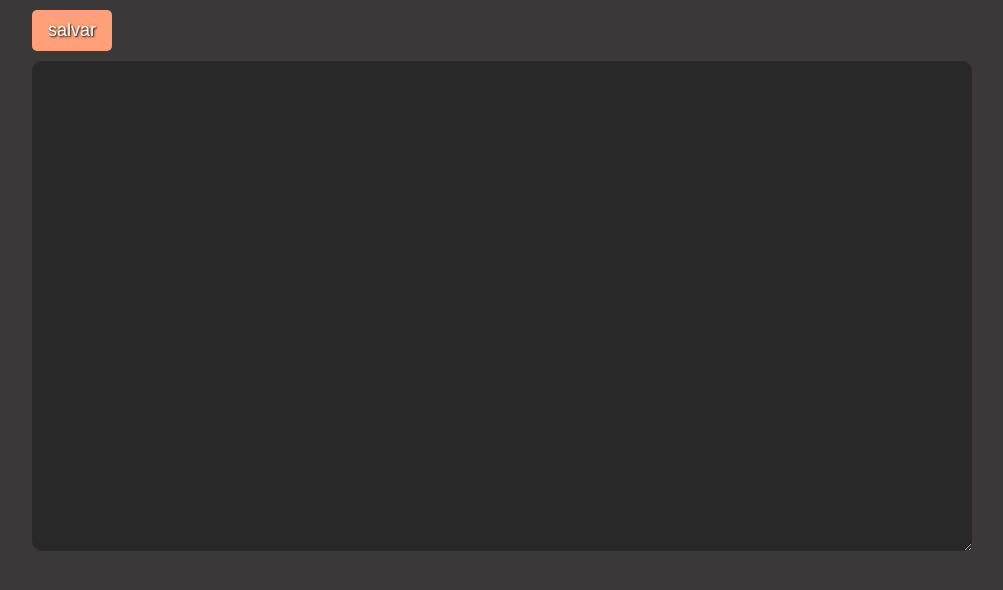
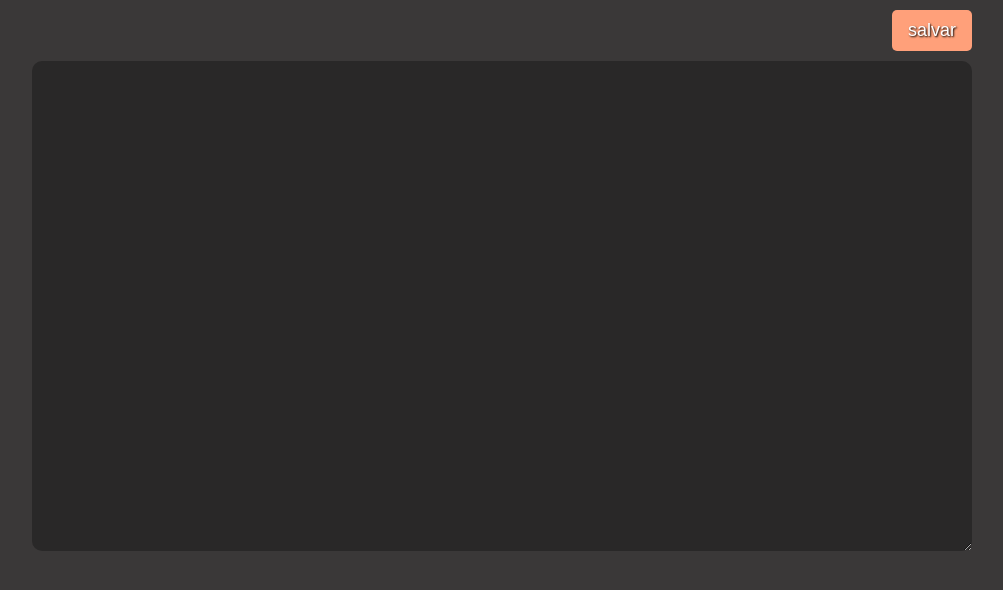
Before and after one commit to alves-victor/text-writer, a Next.js app: page /writing in a window 1280 px wide. Shown: the top 590 px of the page, without its empty margins (138-1141 px from the left). Built offline with nearby package versions, Linux system fonts and the light colour scheme.

Commit message:
ajuste de padding das sections

```diff
--- a/src/components/text-area/style.css
+++ b/src/components/text-area/style.css
@@ -1,6 +1,7 @@
 .main{
     margin: 0 auto;
     width: 100%;
+    height: 100vh;
     display: flex;
     flex-direction: column;
     padding: 10px;
@@ -20,6 +21,16 @@
     outline: none;
 }
 
-.btn{
-    margin-bottom: 10px;
+.top-section{
+    display: grid;
+    justify-content: right;
+    width: 100%;
+    padding-bottom: 10px;
 }
+
+.bottom-section{
+    display: grid;
+    justify-content: right;
+    width: 100%;
+    padding-top: 10px;
+}
```
